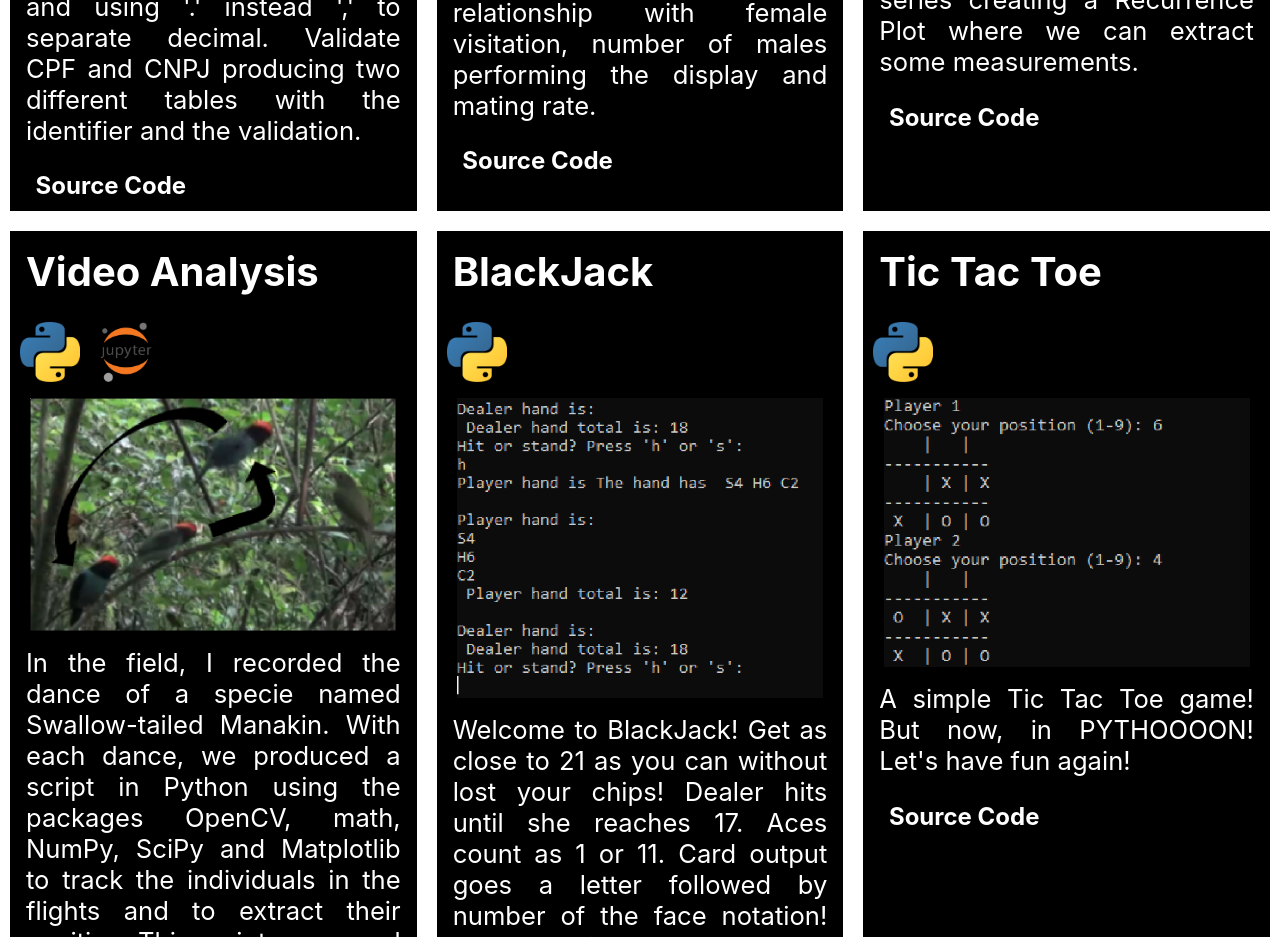
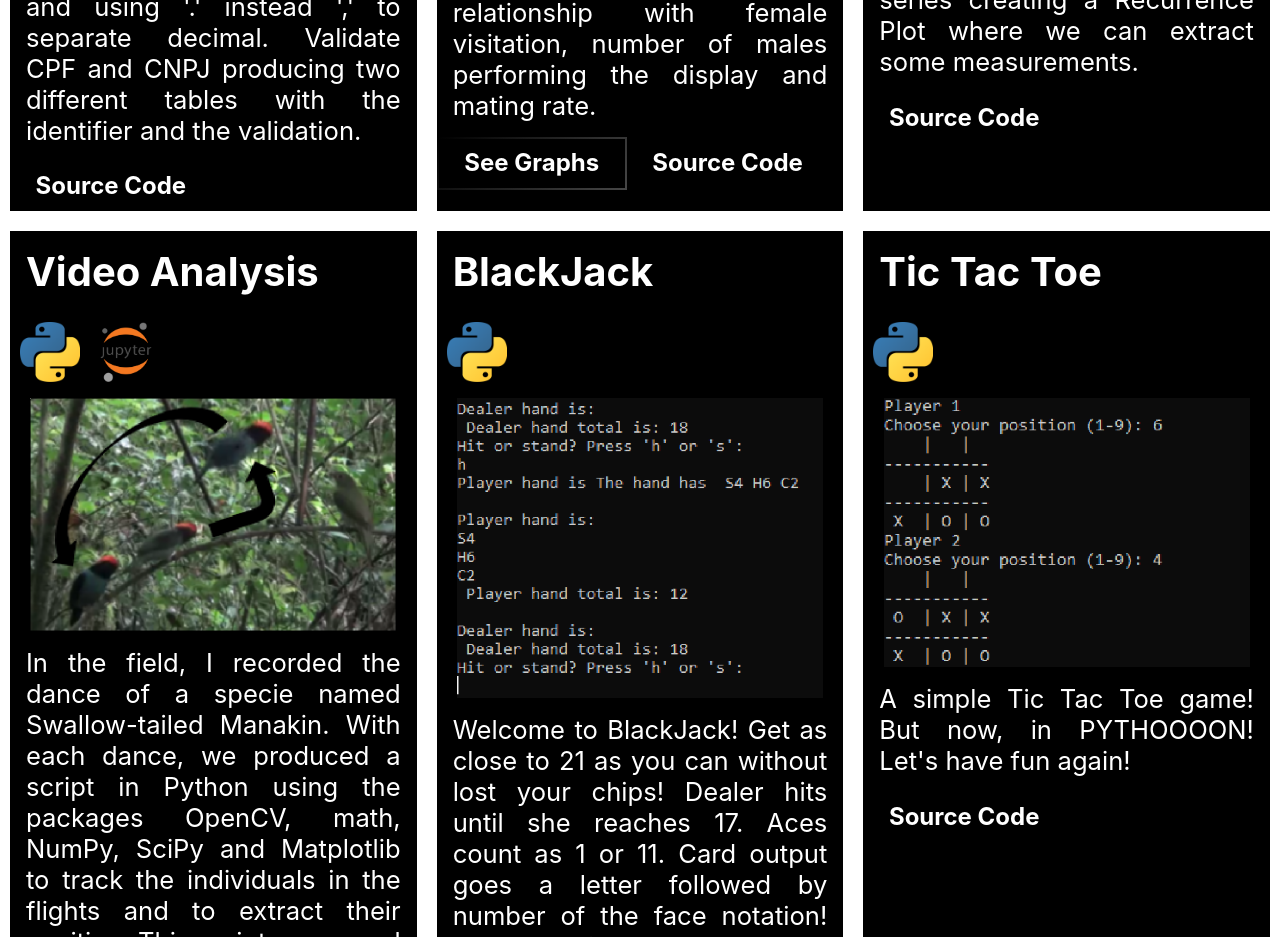
Before and after one commit to PeterRibs/portfolio, a React (Create React App) app: page / in a window 1280 px wide. Shown: the part 2820-3757 px from the top of the page. Built offline with nearby package versions, Linux system fonts and the light colour scheme.

Commit message:
update projects 22_05_17

```diff
--- a/src/Projects/Projects.js
+++ b/src/Projects/Projects.js
@@ -233,6 +233,14 @@ function Project () {
                             In the field, I recorded the dance of a specie named Swallow-tailed Manakin. Then, I tracked the videos using Python, I got the time series, and performed the Recurrence analysis the Julia programming language. After that, I tested whether the parameters extracted in the recurrence analysis had any relationship with female visitation, number of males performing the display and mating rate.
                         </p>
                         </div>
+                        <a
+                        rel="noreferrer"
+                        target="_blank"
+                        className="cta-btn cta-btn--hero"
+                        href="https://peterribs.github.io/r_analysis/"
+                        >
+                        See Graphs
+                        </a>
                         <a
                         rel="noreferrer"
                         target="_blank"
```
